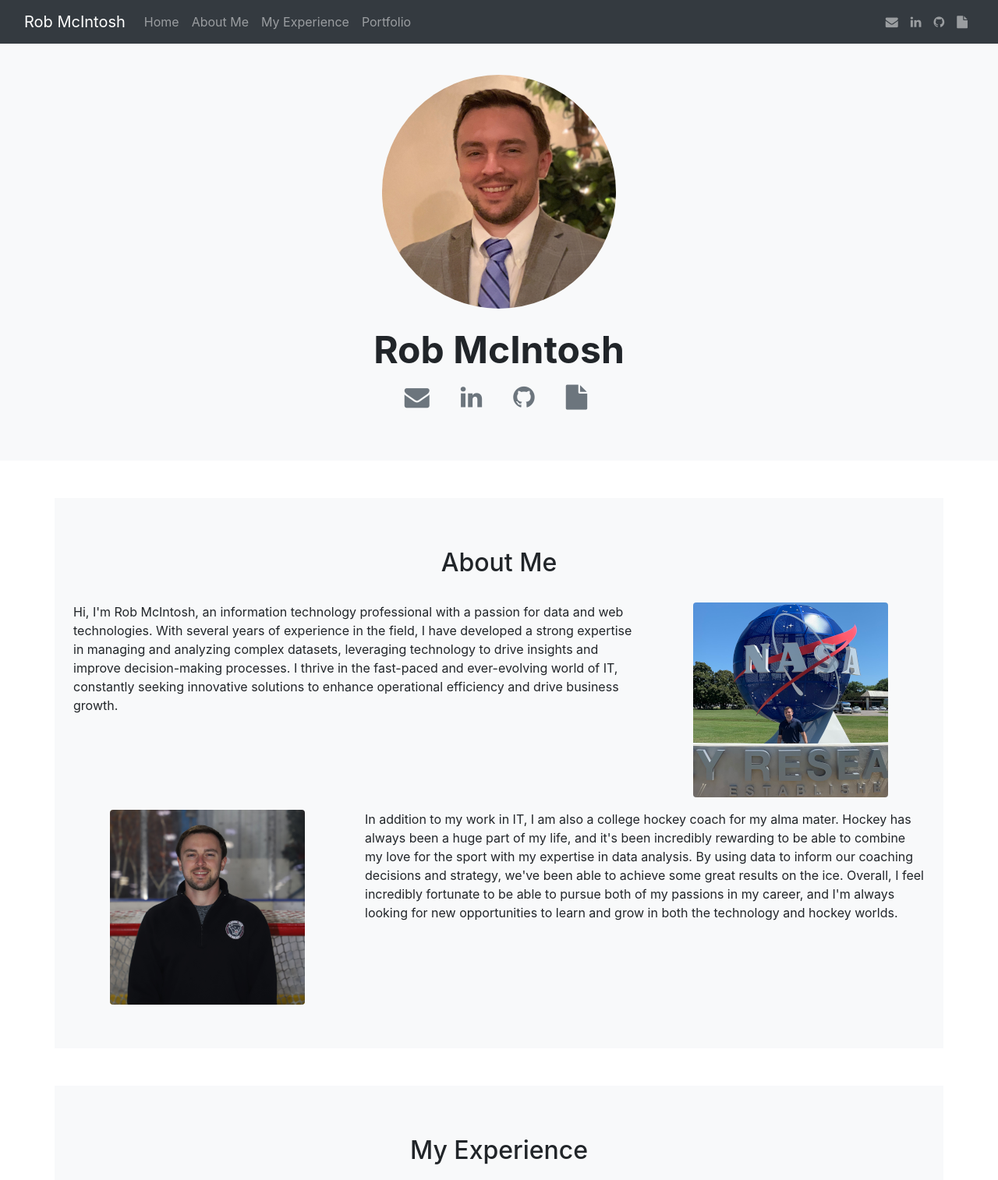
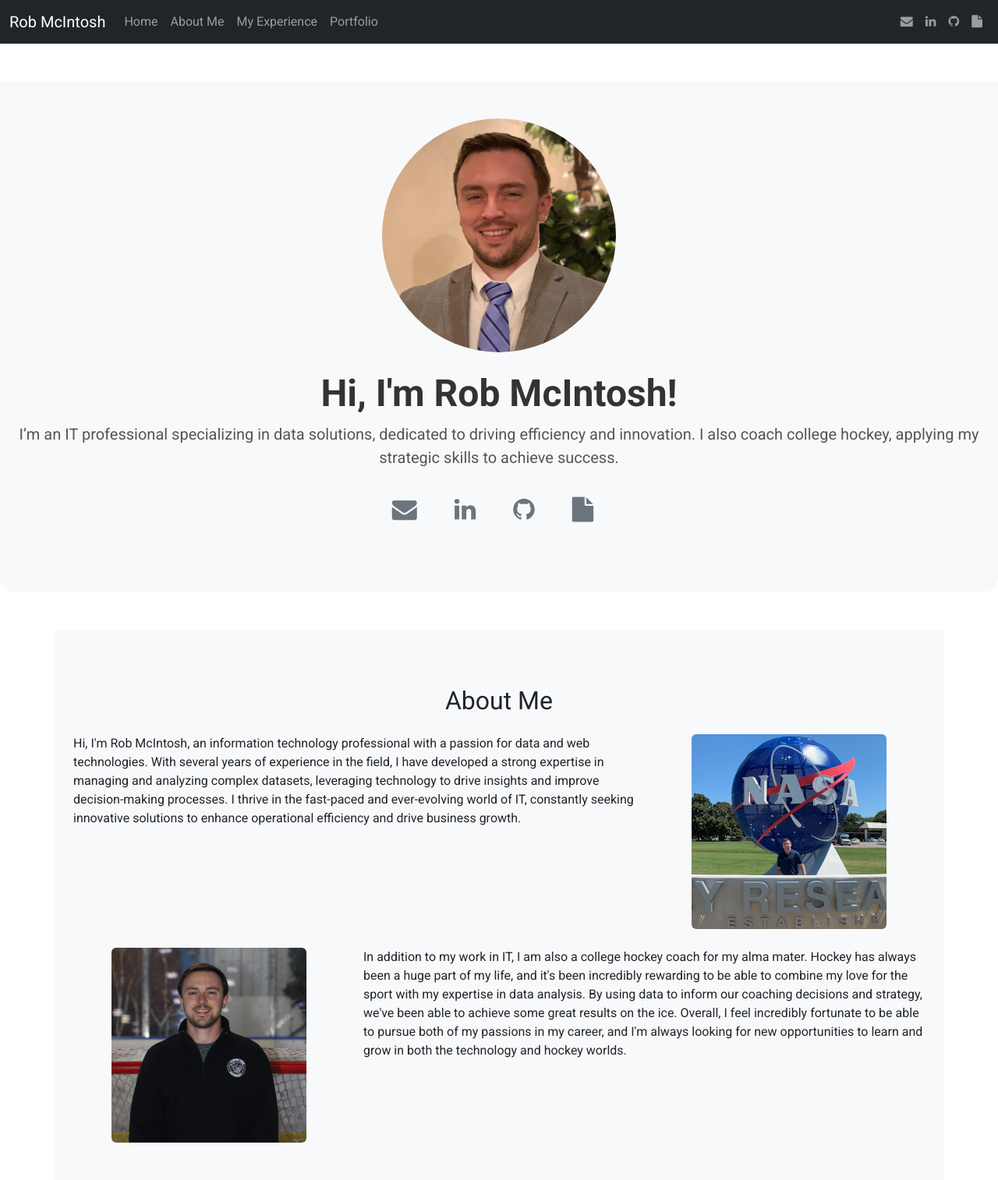
Before and after one commit to rgmcintosh/personal-website, a plain HTML site: page index.html in a window 1280 px wide. Shown: the top 1514 px of the page at 78% size. Drawn offline with nearby package versions, Linux system fonts and the light colour scheme.

Commit message:
Update index.html

```diff
--- a/index.html
+++ b/index.html
@@ -13,16 +13,15 @@
 
         gtag('config', 'G-HWTXF10KYX');
     </script>
-  <script src="https://code.jquery.com/jquery-3.7.1.slim.min.js"
-    integrity="sha256-kmHvs0B+OpCW5GVHUNjv9rOmY0IvSIRcf7zGUDTDQM8=" crossorigin="anonymous"></script>
-</head>
+    <script src="https://code.jquery.com/jquery-3.7.1.slim.min.js" integrity="sha256-kmHvs0B+OpCW5GVHUNjv9rOmY0IvSIRcf7zGUDTDQM8=" crossorigin="anonymous"></script>
     <title>Rob McIntosh</title>
     <meta charset="utf-8">
     <meta name="viewport" content="width=device-width, initial-scale=1">
     <link href="https://cdn.jsdelivr.net/npm/bootstrap@5.2.3/dist/css/bootstrap.min.css" rel="stylesheet">
     <script src="https://cdn.jsdelivr.net/npm/bootstrap@5.2.3/dist/js/bootstrap.bundle.min.js"></script>
-<link rel="stylesheet" href="https://cdn.jsdelivr.net/npm/bootstrap@4.6.2/dist/css/bootstrap.min.css">
     <link rel="stylesheet" href="https://cdnjs.cloudflare.com/ajax/libs/font-awesome/4.7.0/css/font-awesome.min.css">
+    <link href="https://fonts.googleapis.com/css2?family=Roboto:wght@400;700&display=swap" rel="stylesheet">
+
     <style>
         .navbar .navbar-nav .sm-icons {
             flex-direction: row;
@@ -31,7 +30,64 @@
         .navbar .navbar-nav .sm-icons .nav-link {
             padding-right: 1em;
         }
+/*
+        .rounded-circle {
+            transition: transform 0.3s ease;
+        }
 
+        .rounded-circle:hover {
+            transform: scale(1.1);
+        }
+*/
+        .btn-primary:hover {
+            background-color: #0056b3;
+            transition: background-color 0.3s ease;
+        }
+
+
+        .navbar {
+            position: sticky;
+            top: 0;
+            z-index: 1000;
+        }
+
+        html {
+            scroll-behavior: smooth;
+        }
+
+        body {
+            font-family: 'Roboto', sans-serif;
+        }
+
+        .hero-section {
+            background: #f5f5f5;
+            /*background: linear-gradient(to right, rgba(255, 255, 255, 0.8), rgba(255, 255, 255, 0.5)), url('images/hero-background.jpg') no-repeat center center;
+            */
+            background-size: cover;
+            color: #333;
+            padding: 100px 0;
+            border-radius: 0 0 20px 20px;
+        }
+        .hero-title {
+            font-size: 3rem;
+            font-weight: bold;
+        }
+
+        .hero-description {
+            font-size: 1.25rem;
+            color: #555;
+            margin-bottom: 20px;
+        }
+
+        .social-icons a {
+            color: #6c757d;
+            transition: color 0.3s ease;
+            padding: 1em;
+        }
+
+        .social-icons a:hover {
+            color: #007bff;
+        }
     </style>
 </head>
 
@@ -58,7 +114,7 @@
             <a class="nav-link" href="#portfolio">Portfolio</a>
           </li>
         </ul>
-        <ul class="navbar-nav sm-icons ml-auto">
+        <ul class="navbar-nav sm-icons ms-auto">
           <li><a class="nav-link" href="mailto:rob@rgmcintosh.com" target="_blank"><i class="fa fa-envelope"
             aria-hidden="true"></i></a></li>
             <li><a class="nav-link" href="https://www.linkedin.com/in/rgmcintosh/" target="_blank"><i class="fa fa-linkedin"
@@ -72,42 +128,36 @@
     </div>
   </nav>
 
-  <div class="bg-light px-4 py-5 my-5 text-center">
-    <img class="d-block mx-auto mb-4 rounded-circle" src="images/RM_300x300.png" alt="" width="300" height="300">
-    <h1 class="display-5 fw-bold text-body-emphasis">Rob McIntosh</h1>
-    <div class="container">
-      <div class="row justify-content-center">
-        <div class="col-md-6 col-lg-6 col-xl-6">
-          <div class="d-flex justify-content-center flex-wrap">
-            <a class="nav-link me-2 mb-2" href="mailto:rob@rgmcintosh.com" target="_blank"><i class="fa fa-envelope fa-2x" style="color: #6c757d;"></i></a>
-            <a class="nav-link me-2 mb-2" href="https://www.linkedin.com/in/rgmcintosh/" target="_blank"><i class="fa fa-linkedin fa-2x" style="color: #6c757d;"></i></a>
-            <a class="nav-link me-2 mb-2" href="https://github.com/rgmcintosh" target="_blank"><i class="fa fa-github fa-2x" style="color: #6c757d;"></i></a>
-            <a class="nav-link me-2 mb-2" href="resume/RobertGMcIntosh-Resume.pdf" target="_blank"><i class="fa fa-file fa-2x" style="color: #6c757d;"></i></a>
-          </div>
-        </div>
-      </div>
+  <div class="hero-section bg-light px-4 py-5 my-5 text-center">
+    <img class="d-block mx-auto mb-4 rounded-circle" src="images/RM_300x300.png" alt="Rob McIntosh" width="300" height="300">
+    <h1 class="hero-title">Hi, I'm Rob McIntosh!</h1>
+    <p class="hero-description">I’m an IT professional specializing in data solutions, dedicated to driving efficiency and innovation. I also coach college hockey, applying my strategic skills to achieve success.</p>
+    <div class="social-icons d-flex justify-content-center mb-4">
+        <a class="nav-link me-3" href="mailto:rob@rgmcintosh.com" target="_blank"><i class="fa fa-envelope fa-2x"></i></a>
+        <a class="nav-link me-3" href="https://www.linkedin.com/in/rgmcintosh/" target="_blank"><i class="fa fa-linkedin fa-2x"></i></a>
+        <a class="nav-link me-3" href="https://github.com/rgmcintosh" target="_blank"><i class="fa fa-github fa-2x"></i></a>
+        <a class="nav-link me-3" href="resume/RobertGMcIntosh-Resume.pdf" target="_blank"><i class="fa fa-file fa-2x"></i></a>
     </div>
   </div>
 
   <div id="about" class="container px-4 py-5 my-5 bg-light">
-    <h2 class="text-center py-3">About Me</h2>
-    <div class="row">
-      <div class="col-sm-8 py-2">Hi, I'm Rob McIntosh, an information technology professional with a passion for data
-        and web technologies. With several years of experience in the field, I have developed a strong expertise in
-        managing and analyzing complex datasets, leveraging technology to drive insights and improve decision-making
-        processes. I thrive in the fast-paced and ever-evolving world of IT, constantly seeking innovative solutions to
-        enhance operational efficiency and drive business growth.</div>
-      <div class="col-sm-4 py-2 text-center"><img src="images/NASA_250x250.png" class="rounded"></div>
+    <h2 class="text-center my-4">About Me</h2>
+    <div class="row g-4 mb-4">
+      <div class="col-sm-8">
+        <p>Hi, I'm Rob McIntosh, an information technology professional with a passion for data and web technologies. With several years of experience in the field, I have developed a strong expertise in managing and analyzing complex datasets, leveraging technology to drive insights and improve decision-making processes. I thrive in the fast-paced and ever-evolving world of IT, constantly seeking innovative solutions to enhance operational efficiency and drive business growth.</p>
+      </div>
+      <div class="col-sm-4 text-center">
+        <img src="images/NASA_250x250.png" class="rounded" alt="NASA Logo">
+      </div>
   </div>
 
-    <div class="row">
-      <div class="col-sm-4 py-2 text-center"><img src="images/coach_250x250.png" class="rounded"></div>
-      <div class="col-sm-8 py-2">In addition to my work in IT, I am also a college hockey coach for my alma mater.
-        Hockey has always been a huge part of my life, and it's been incredibly rewarding to be able to combine my love
-        for the sport with my expertise in data analysis. By using data to inform our coaching decisions and strategy,
-        we've been able to achieve some great results on the ice. Overall, I feel incredibly fortunate to be able to
-        pursue both of my passions in my career, and I'm always looking for new opportunities to learn and grow in both
-        the technology and hockey worlds.</div>
+    <div class="row g-4">
+        <div class="col-12 col-md-4 text-center"> <!-- Adjusted for responsiveness -->
+            <img src="images/coach_250x250.png" class="rounded" alt="Coach Image">
+        </div>
+        <div class="col-12 col-md-8 text-padding"> <!-- Adjusted for responsiveness and added padding -->
+            <p>In addition to my work in IT, I am also a college hockey coach for my alma mater. Hockey has always been a huge part of my life, and it's been incredibly rewarding to be able to combine my love for the sport with my expertise in data analysis. By using data to inform our coaching decisions and strategy, we've been able to achieve some great results on the ice. Overall, I feel incredibly fortunate to be able to pursue both of my passions in my career, and I'm always looking for new opportunities to learn and grow in both the technology and hockey worlds.</p>
+        </div>
     </div>
   </div>
 
@@ -122,10 +172,10 @@
           <div class="col">&nbsp;</div>
         </div>
         <h5 class="m-2">
-          <span class="badge badge-pill bg-light border">&nbsp;</span>
+          <span class="badge rounded-pill bg-light border">&nbsp;</span>
         </h5>
         <div class="row h-50">
-          <div class="col border-right">&nbsp;</div>
+          <div class="col border-right" style="border-right: 1px solid #ccc;">&nbsp;</div>
           <div class="col">&nbsp;</div>
         </div>
       </div>
@@ -202,14 +252,14 @@
       </div>
       <div class="col-sm-1 text-center flex-column d-none d-sm-flex">
         <div class="row h-50">
-          <div class="col border-right">&nbsp;</div>
+          <div class="col border-right" style="border-right: 1px solid #ccc;">&nbsp;</div>
           <div class="col">&nbsp;</div>
         </div>
         <h5 class="m-2">
-          <span class="badge badge-pill bg-light border">&nbsp;</span>
+          <span class="badge rounded-pill bg-light border">&nbsp;</span>
         </h5>
         <div class="row h-50">
-          <div class="col border-right">&nbsp;</div>
+          <div class="col border-right" style="border-right: 1px solid #ccc;">&nbsp;</div>
           <div class="col">&nbsp;</div>
         </div>
       </div>
@@ -221,14 +271,14 @@
       </div>
       <div class="col-sm-1 text-center flex-column d-none d-sm-flex">
         <div class="row h-50">
-          <div class="col border-right">&nbsp;</div>
+          <div class="col border-right" style="border-right: 1px solid #ccc;">&nbsp;</div>
           <div class="col">&nbsp;</div>
         </div>
         <h5 class="m-2">
-          <span class="badge badge-pill bg-light border">&nbsp;</span>
+          <span class="badge rounded-pill bg-light border">&nbsp;</span>
         </h5>
         <div class="row h-50">
-          <div class="col border-right">&nbsp;</div>
+          <div class="col border-right" style="border-right: 1px solid #ccc;">&nbsp;</div>
           <div class="col">&nbsp;</div>
         </div>
       </div>
@@ -296,14 +346,14 @@
       </div>
       <div class="col-sm-1 text-center flex-column d-none d-sm-flex">
         <div class="row h-50">
-          <div class="col border-right">&nbsp;</div>
+          <div class="col border-right" style="border-right: 1px solid #ccc;">&nbsp;</div>
           <div class="col">&nbsp;</div>
         </div>
         <h5 class="m-2">
-          <span class="badge badge-pill bg-light border">&nbsp;</span>
+          <span class="badge rounded-pill bg-light border">&nbsp;</span>
         </h5>
         <div class="row h-50">
-          <div class="col border-right">&nbsp;</div>
+          <div class="col border-right" style="border-right: 1px solid #ccc;">&nbsp;</div>
           <div class="col">&nbsp;</div>
         </div>
       </div>
@@ -315,11 +365,11 @@
       </div>
       <div class="col-sm-1 text-center flex-column d-none d-sm-flex">
         <div class="row h-50">
-          <div class="col border-right">&nbsp;</div>
+          <div class="col border-right" style="border-right: 1px solid #ccc;">&nbsp;</div>
           <div class="col">&nbsp;</div>
         </div>
         <h5 class="m-2">
-          <span class="badge badge-pill bg-light border">&nbsp;</span>
+          <span class="badge rounded-pill bg-light border">&nbsp;</span>
         </h5>
         <div class="row h-50">
           <div class="col">&nbsp;</div>
@@ -347,7 +397,7 @@
       <div class="col-md-6 mb-3">
         <div class="card">
           <div class="card-body">
-            <div class="text-center img py-2"><img src="images/FTIH_Logo_500x500.png" alt="" width="100" height="100"></div>
+            <div class="text-center img py-2"><img src="images/FTIH_Logo_500x500.png" alt="" width="100" height="100" style="display: none;"></div>
             <h5 class="card-title; text-center">GameDay</h5>
             <p class="card-text">Tool developed for the players and coaches of the Florida Tech Ice Hockey Team to help
               prepare for games. This
@@ -379,6 +429,13 @@
     </div>
   </div>
 
+  <section class="contact-section bg-dark text-white text-center py-5 mt-4">
+    <h2 class="mb-4">Let's Get in Touch</h2>
+    <p>Feel free to drop me a message or connect on LinkedIn.</p>
+    <a href="mailto:rob@rgmcintosh.com" class="btn btn-primary btn-lg me-3">Email Me</a>
+    <a href="https://www.linkedin.com/in/rgmcintosh/" target="_blank" class="btn btn-light btn-lg">Connect on LinkedIn</a>
+</section>
+
 
   <div class="mt-5 p-4 bg-dark text-white text-center">
     <footer>&copy; 2024 Rob McIntosh</footer>
@@ -394,4 +451,10 @@
       $("#demo").toggle();
     });
   });
+  document.querySelector('.fa-linkedin').addEventListener('click', function() {
+  gtag('event', 'click', {
+    'event_category': 'social_link',
+    'event_label': 'LinkedIn'
+  });
+});
 </script>
```
Lines whose indentation alone changed are shown as unchanged.
